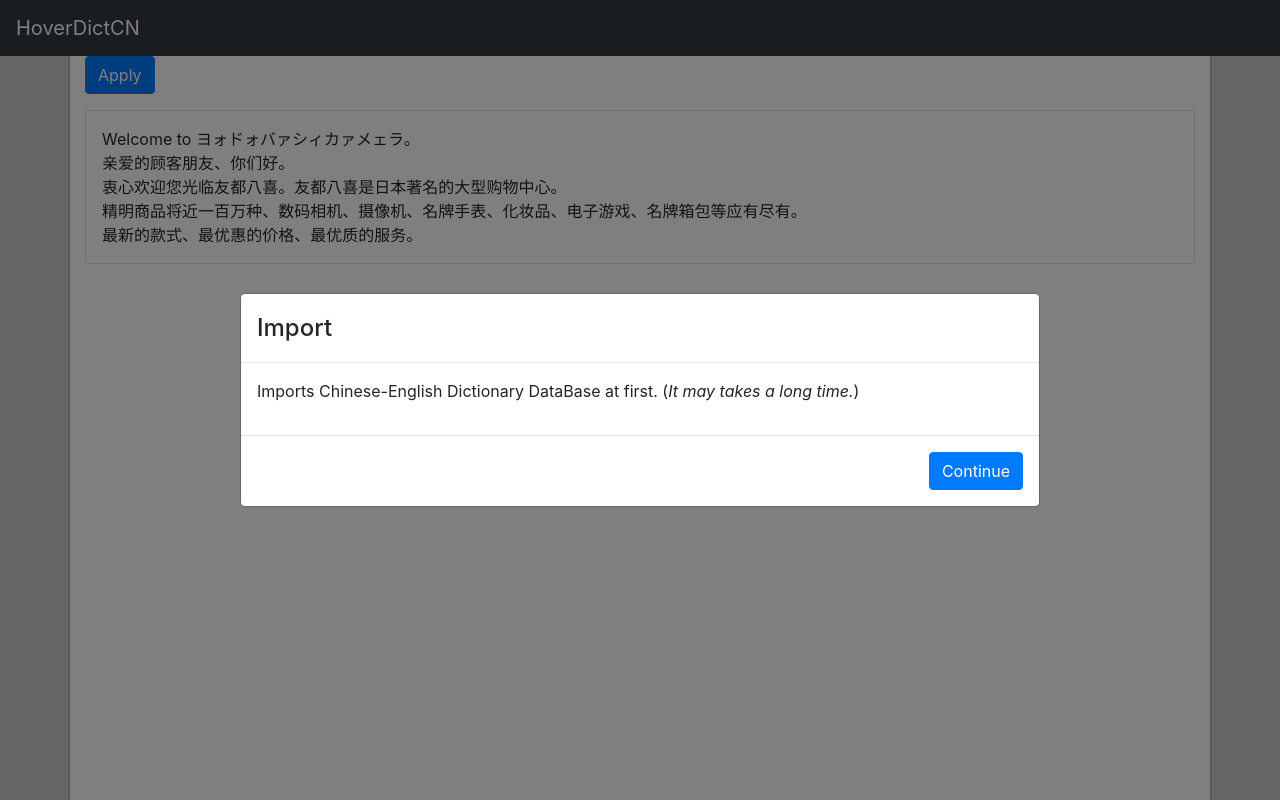
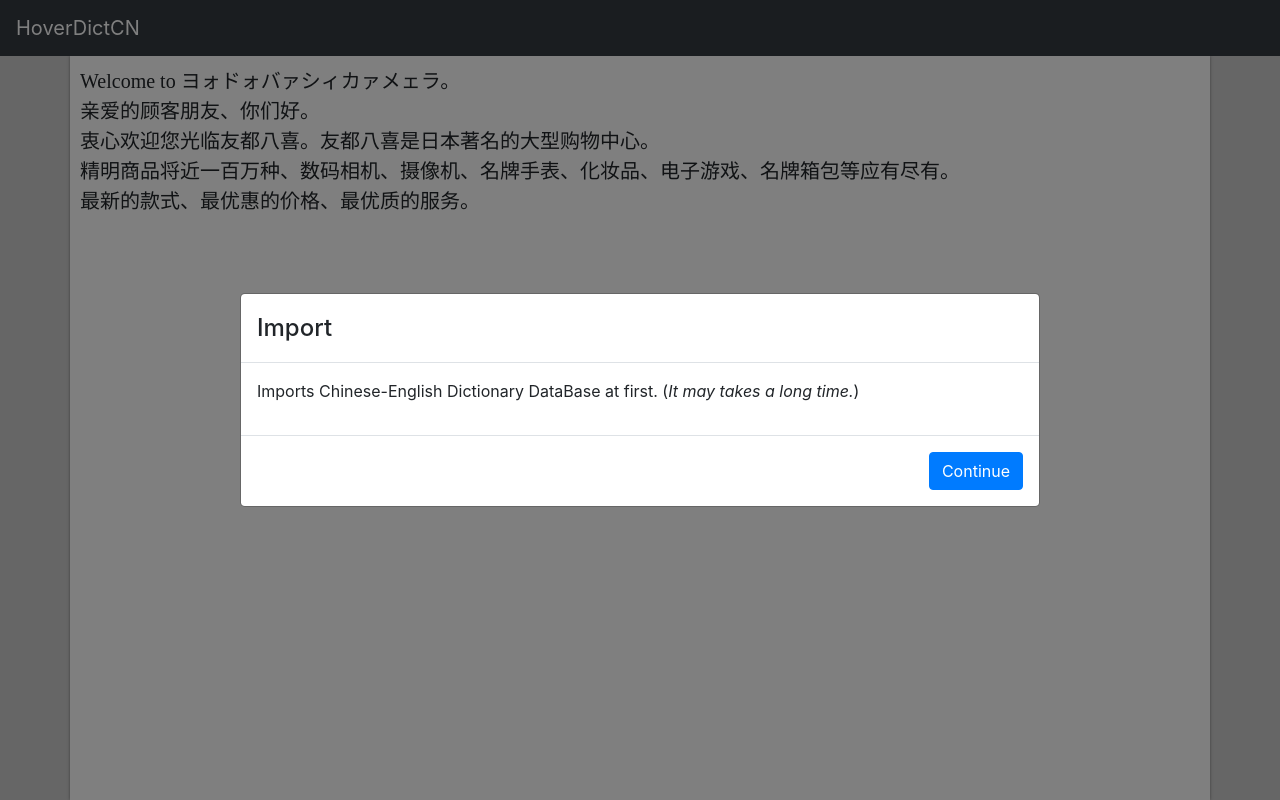
Before and after one commit to 45deg/HoverDictCN, a React (Create React App) app: page / in a window 1280 px wide. Built offline with nearby package versions, Linux system fonts and the light colour scheme.

Commit message:
Apply styles

```diff
--- a/src/App.css
+++ b/src/App.css
@@ -1,5 +1,23 @@
+.textview, .texteditor {
+    height: 100%;
+    font-family: serif;
+    font-size: 20px;
+    white-space: pre-wrap;
+    padding: 0.5em;
+}
+
 .textview {
     cursor: pointer;
+}
+
+.texteditor {
+    width: 100%;
+    border: none;
+    background-color:#efefef;
+}
+
+.container {
+    padding: 0 !important;
 }
 
 body {
@@ -28,8 +46,3 @@ body {
 .editor > div {
     height: 100%;
 }
-
-.editor {
-    font-family: serif;
-    font-size: 20px;
-}
--- a/src/components/Editor.tsx
+++ b/src/components/Editor.tsx
@@ -5,7 +5,7 @@ type Props = React.TextareaHTMLAttributes<HTMLTextAreaElement> & {
   text: string
 };
 
-const Editor: React.FC<Props> = (props) => {
+const Editor: React.FC<Props> = ({ text, ...props }) => {
   let textareaRef: React.RefObject<HTMLTextAreaElement> = useRef(null);
 
   useEffect(() => {
@@ -15,10 +15,10 @@ const Editor: React.FC<Props> = (props) => {
   }, []);
 
   return <textarea {...props}
-    rows={props.text.split('\n').length}
+    rows={text.split('\n').length}
     ref={textareaRef}
-    value={props.text}
-    className="form-control mt-3 p-3" />;
+    value={text}
+    className="texteditor" />;
 }
 
 export default Editor;
--- a/src/components/MainPanel.tsx
+++ b/src/components/MainPanel.tsx
@@ -1,7 +1,6 @@
 import React, { useState } from 'react';
 import Editor from './Editor';
 import Text from './Text';
-import Button from 'react-bootstrap/Button';
 
 const initialText = [
   'Welcome to ヨォドォバァシィカァメェラ。', // debug for non-chinese chars
@@ -24,7 +23,6 @@ const MainPanel: React.FC = () => {
 
   if (mode === Mode.Edit) {
     return <>
-      <Button onClick={() => setMode(Mode.Show)}>Apply</Button>
       <Editor
         onChange={e => setText(e.target.value)}
         onBlur={e => { setMode(Mode.Show) }}
@@ -32,7 +30,6 @@ const MainPanel: React.FC = () => {
     </>;
   } else {
     return <>
-      <Button onClick={() => setMode(Mode.Edit)}>Apply</Button>
       <Text onClick={e => { setMode(Mode.Edit) }} text={text} />
     </>;
   }
--- a/src/components/Text.tsx
+++ b/src/components/Text.tsx
@@ -4,11 +4,11 @@ import EntryPopover from './EntryPopover';
 import expandWord, { WordsWithIndex } from '../util/expandWord';
 import CEDict, { Entry } from '../CEDict';
 
-type Props = React.TextareaHTMLAttributes<HTMLDivElement> & {
+type Props = React.HTMLAttributes<HTMLDivElement> & {
   text: string
 };
 
-const TextWithContext: React.FC<Props & { db: CEDict }> = ({ db, text }, props) => {
+const TextWithContext: React.FC<Props & { db: CEDict }> = ({ db, text, ...props }) => {
   const [char, setChar] = useState(undefined as HTMLElement | undefined);
   const [entries, setEntries] = useState([] as (Entry & WordsWithIndex)[]);
   const [highlight, setHighlight] = useState(undefined as WordsWithIndex | undefined);
@@ -35,7 +35,7 @@ const TextWithContext: React.FC<Props & { db: CEDict }> = ({ db, text }, props)
 
   return <>
     <div {...props}
-      className="textview border mt-3 p-3"
+      className="textview"
       onMouseOver={e => {
         let target = e.target as HTMLElement;
         if (target.tagName === 'SPAN') {
```
